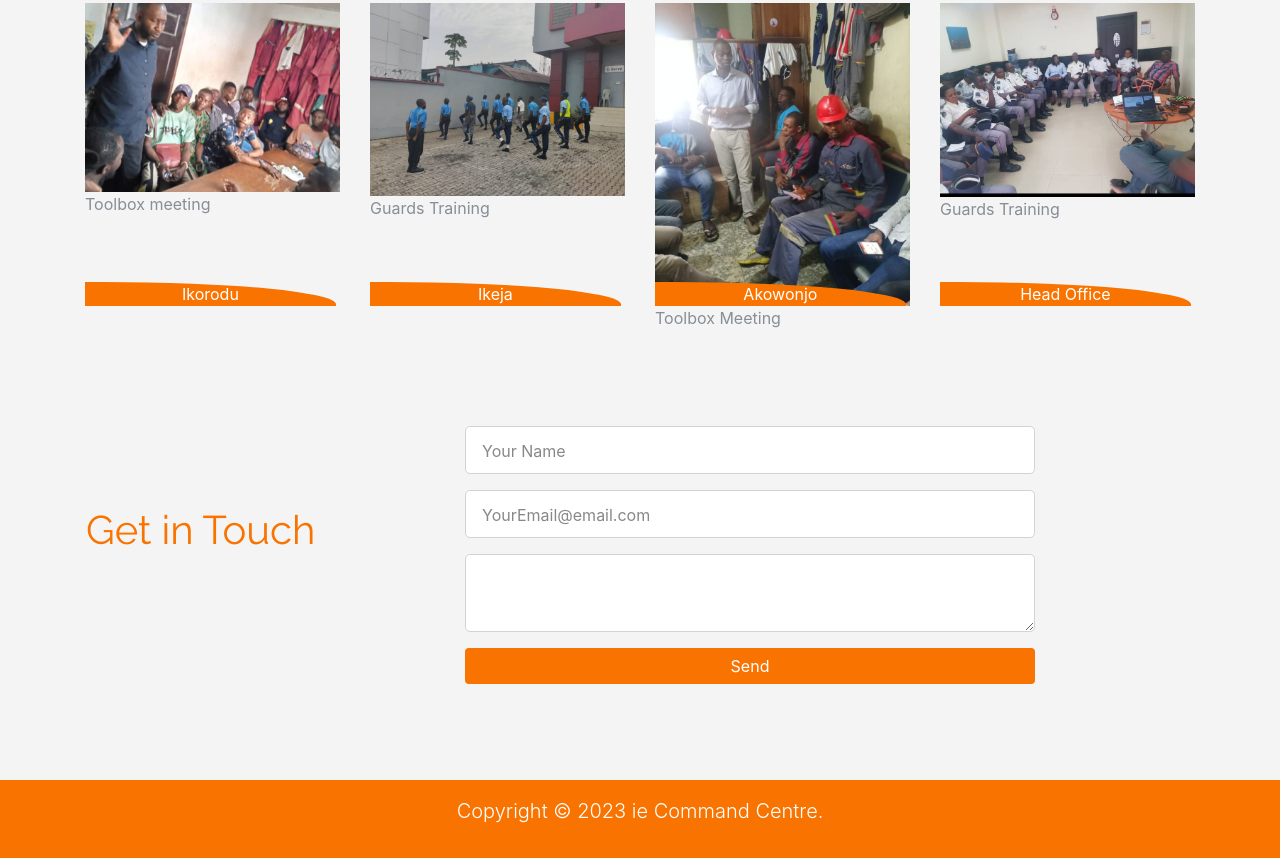
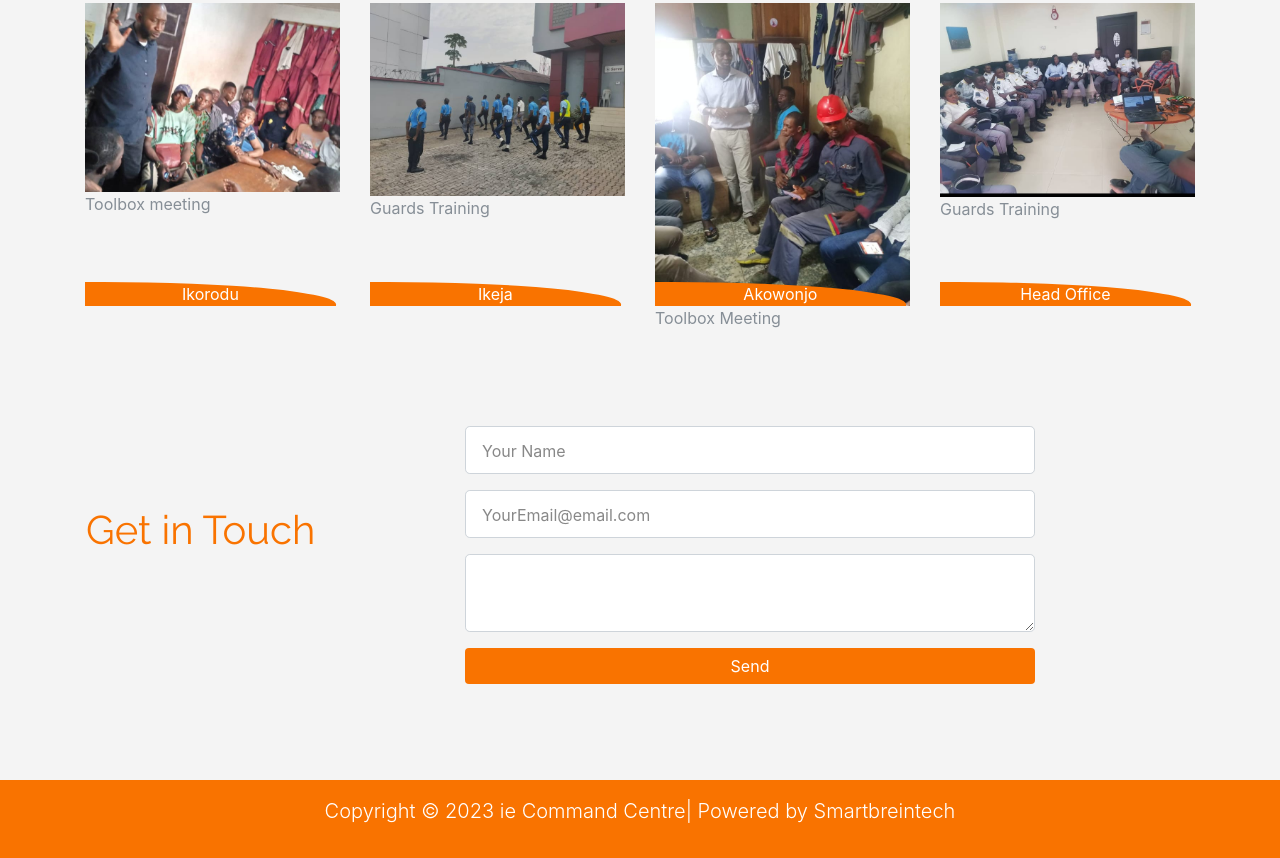
Before and after one commit to asaajulekan/ikejaelectricsecurityoperations, a plain HTML site: page index.html in a window 1280 px wide. Shown: the part 3237-4095 px from the top of the page. Drawn offline with Linux system fonts and the light colour scheme.

Commit message:
Update index.html

```diff
--- a/index.html
+++ b/index.html
@@ -246,7 +246,7 @@
 	<div class="container">
 		<p class="text-center text-white lead">Copyright &copy; <script type="text/javascript">
 			document.write(new Date().getFullYear());
-		  </script> ie Command Centre.</p>
+		  </script> ie Command Centre| Powered by Smartbreintech</p>
 
 	</div>
   </footer>
```
